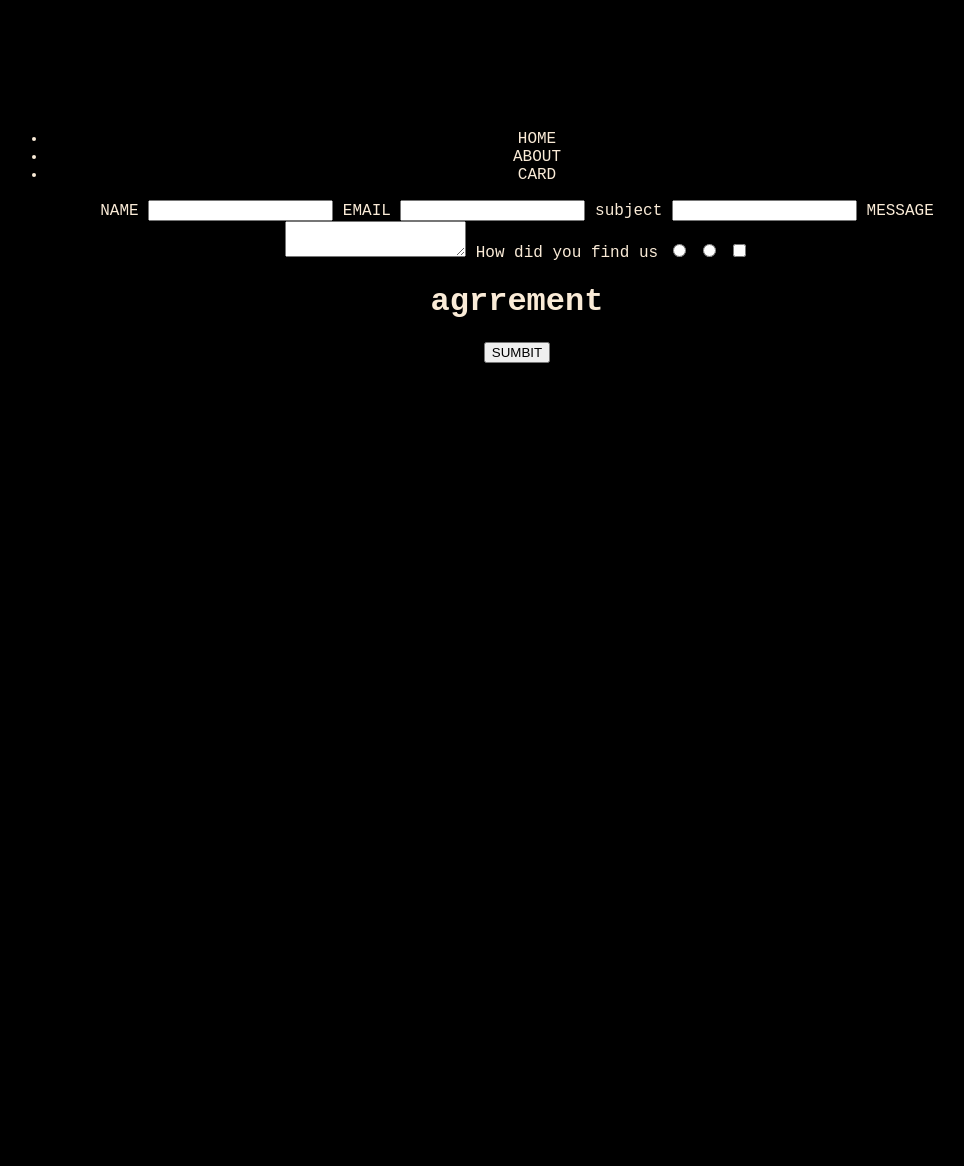
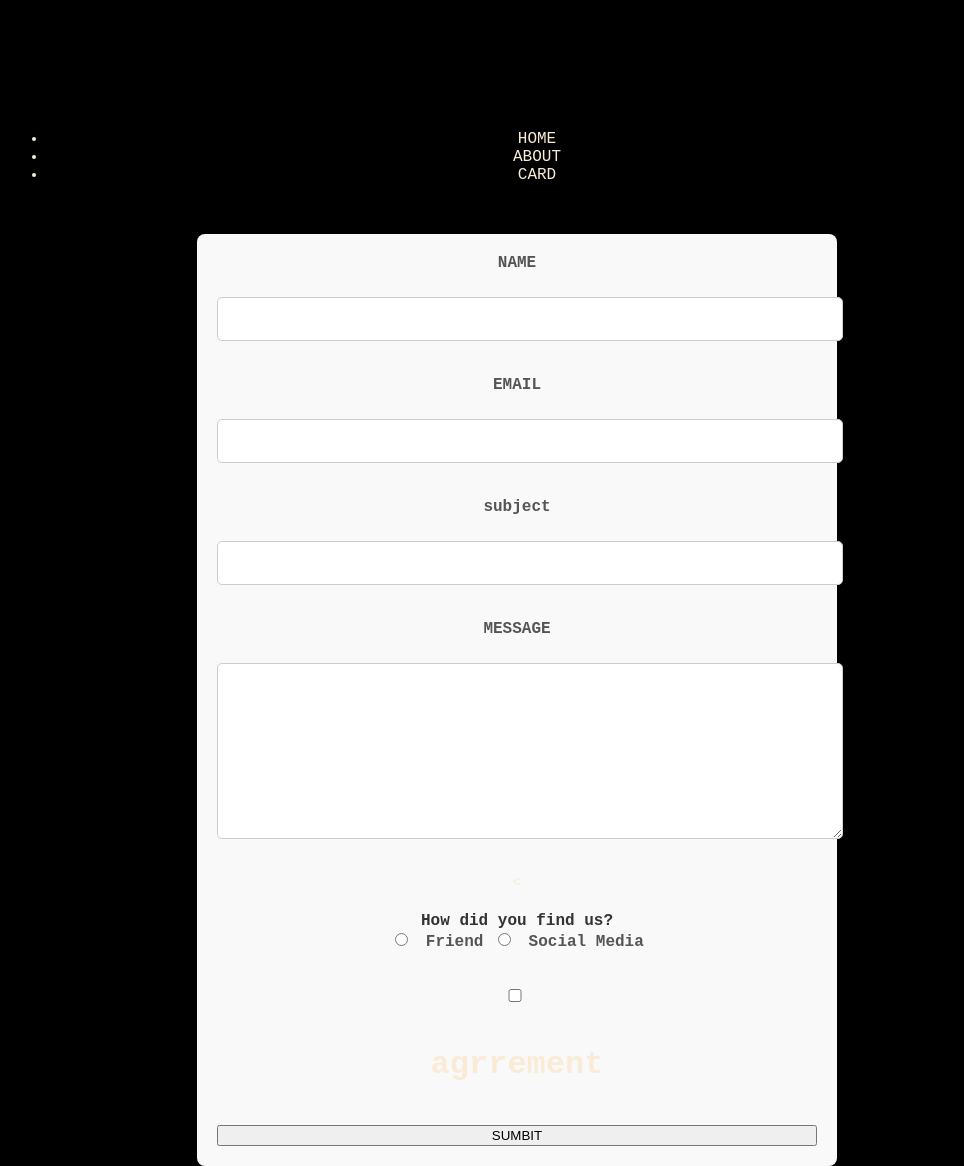
Before and after one commit to 4512yasir/intro-project, a plain HTML site: page form.html in a window 1280 px wide. Shown: the whole page, without its empty margins (123-1087 px from the left). Before the commit the page ends 800 px from the top, so only its background shows below. Drawn offline with Linux system fonts and the light colour scheme.

Commit message:
form styling

```diff
--- a/form.css
+++ b/form.css
@@ -9,3 +9,88 @@ body{
     text-decoration: none;
     color: antiquewhite;
 }
+form {
+    max-width: 600px;
+    margin: 50px auto;
+    padding: 20px;
+    background-color: #f9f9f9;
+    border-radius: 8px;
+    box-shadow: 0 4px 8px rgba(0, 0, 0, 0.1);
+  }
+  h2 {
+    text-align: center;
+    color: #333;
+    font-size: 24px;
+    margin-bottom: 20px;
+  }
+  input[type="text"],
+  input[type="email"],
+  input[type="password"],
+  textarea,
+  select {
+    width: 100%;
+    padding: 12px;
+    margin-bottom: 15px;
+    border: 1px solid #ccc;
+    border-radius: 5px;
+    font-size: 16px;
+  }
+
+  input:focus,
+  textarea:focus {
+    border-color: #007bff;
+    outline: none;
+    background-color: #f0f8ff;
+  }
+  input[type="submit"] {
+    background-color: #007bff;
+    color: white;
+    border: none;
+    padding: 12px 20px;
+    border-radius: 5px;
+    font-size: 16px;
+    cursor: pointer;
+    transition: background-color 0.3s ease;
+  }
+
+  input[type="submit"]:hover {
+    background-color: #0056b3;
+  }
+  label {
+    margin-bottom: 5px;
+    font-weight: bold;
+    color: #555;
+  }
+
+  input[type="text"],
+  input[type="email"],
+  input[type="password"],
+  textarea,
+  select {
+    display: block;
+    width: 100%;
+  }
+
+  textarea {
+    height: 150px;
+  }
+  input[type="radio"],
+  input[type="checkbox"] {
+    margin-right: 8px;
+  }
+
+  fieldset {
+    border: none;
+    padding: 0;
+    margin-bottom: 15px;
+  }
+
+  legend {
+    font-weight: bold;
+    color: #333;
+  }
+  form {
+    display: flex;
+    flex-direction: column;
+    gap: 20px;
+  }
--- a/form.html
+++ b/form.html
@@ -24,9 +24,12 @@
                 <input type="text">
                 <label for="Messge">MESSAGE</label>
                 <textarea name="MESSAGE" ></textarea>
-                <label for="radio">How did you find us</label>
-                <input type="radio" name="How" value="Google">
-                <input type="radio" name="How" value="FB">
+                <<fieldset>
+                    <legend>How did you find us?</legend>
+                    <label><input type="radio" name="source" value="friend"> Friend</label>
+                    <label><input type="radio" name="source" value="social"> Social Media</label>
+                  </fieldset>
+
                 <input type="checkbox">
                 <h1>agrrement</h1>
                 <button>SUMBIT</button>
```
